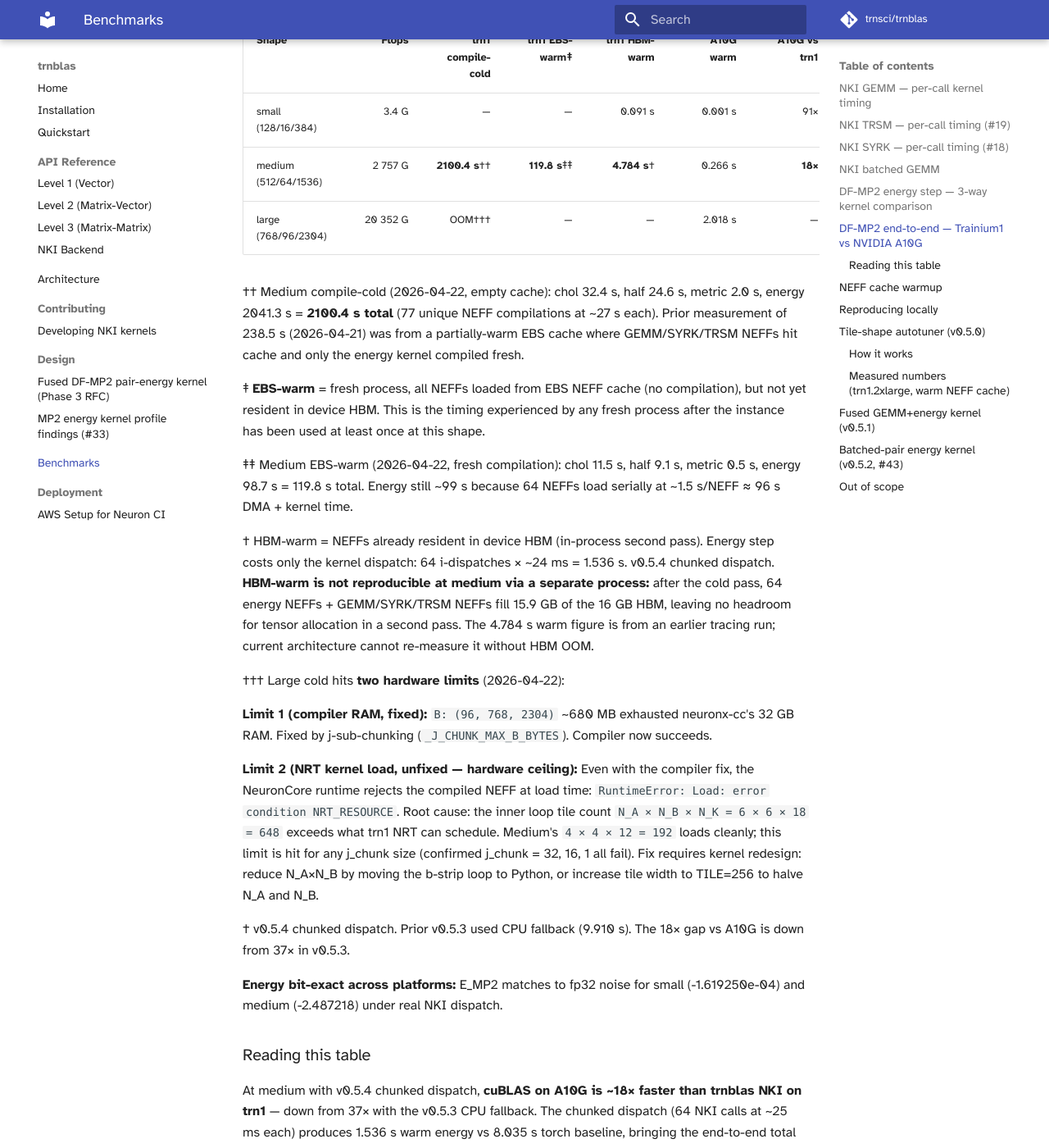
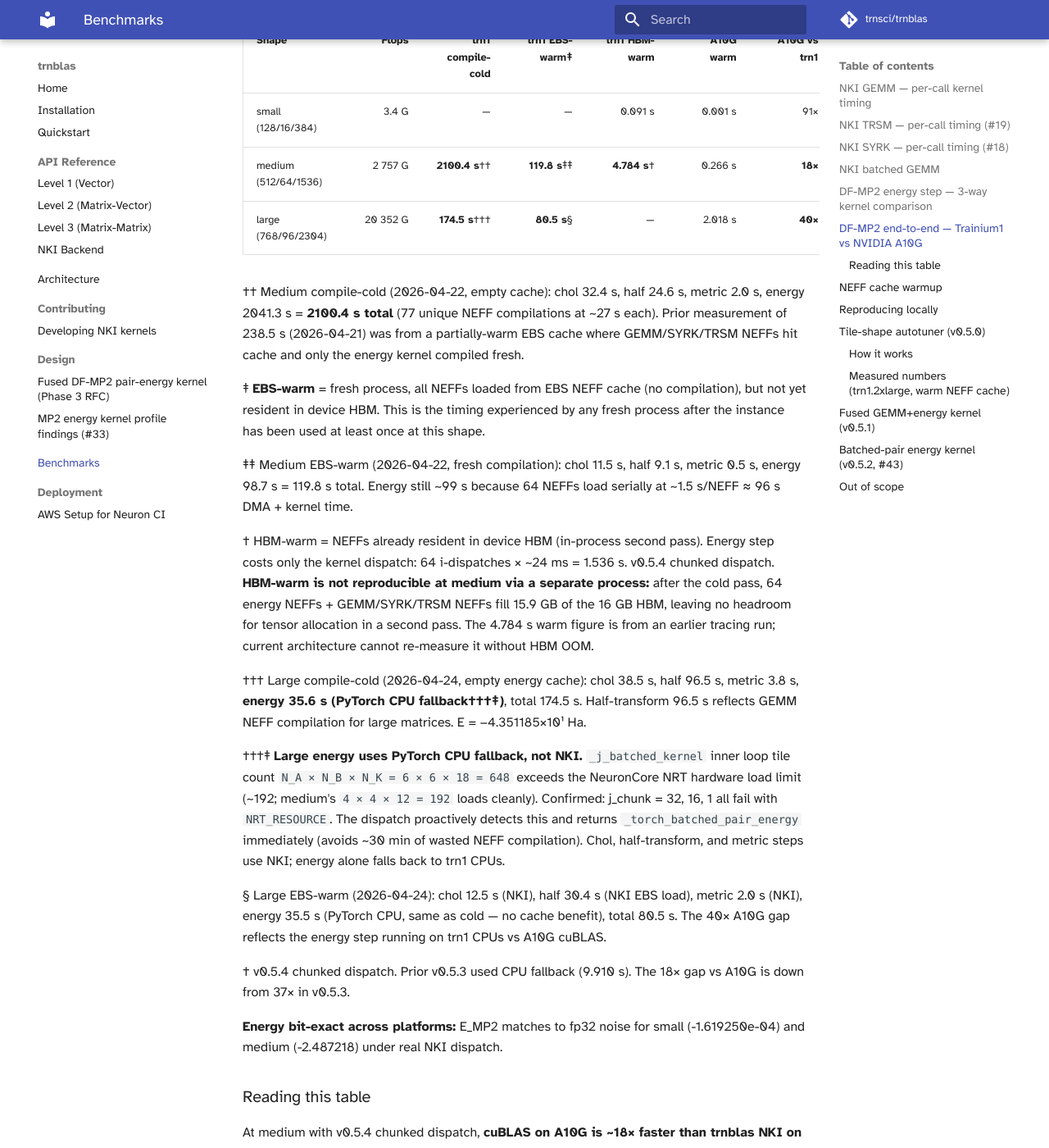
Before and after one commit to trnsci/trnblas, an MkDocs documentation site: the page built from docs/benchmarks.md, in a window 1280 px wide and 1400 px high, scrolled down 4286 px. Shown: the whole window at 82% size. Built offline with MkDocs 1.6.1 and Material for MkDocs 9.7.7, drawn with Linux system fonts in a browser that asks for light colours; some web fonts are replaced; comment, search, counter and statistics services are not loaded.

Commit message:
bench: record large-shape timing — PyTorch energy fallback, NKI for other steps

```diff
--- a/docs/benchmarks.md
+++ b/docs/benchmarks.md
@@ -176,7 +176,7 @@ A10G via `g5.xlarge` (~$1/hr), trn1 via `trn1.2xlarge` (~$1.34/hr).
 |----------------------|--------:|------------------:|---------------:|--------------:|----------:|-------------:|
 | small (128/16/384)   | 3.4 G   | —                 | —              | 0.091 s       | 0.001 s   | 91×          |
 | medium (512/64/1536) | 2 757 G | **2100.4 s**††    | **119.8 s**‡‡  | **4.784 s**†  | 0.266 s   | **18×**      |
-| large (768/96/2304)  | 20 352 G | OOM†††           | —              | —             | 2.018 s   | —            |
+| large (768/96/2304)  | 20 352 G | **174.5 s**†††   | **80.5 s**§    | —             | 2.018 s   | **40×**      |
 
 †† Medium compile-cold (2026-04-22, empty cache): chol 32.4 s, half 24.6 s, metric 2.0 s,
 energy 2041.3 s = **2100.4 s total** (77 unique NEFF compilations at ~27 s each). Prior
@@ -198,18 +198,20 @@ cold pass, 64 energy NEFFs + GEMM/SYRK/TRSM NEFFs fill 15.9 GB of the 16 GB HBM,
 no headroom for tensor allocation in a second pass. The 4.784 s warm figure is from an
 earlier tracing run; current architecture cannot re-measure it without HBM OOM.
 
-††† Large cold hits **two hardware limits** (2026-04-22):
+††† Large compile-cold (2026-04-24, empty energy cache): chol 38.5 s, half 96.5 s,
+metric 3.8 s, **energy 35.6 s (PyTorch CPU fallback†††‡)**, total 174.5 s. Half-transform
+96.5 s reflects GEMM NEFF compilation for large matrices. E = −4.351185×10¹ Ha.
 
-**Limit 1 (compiler RAM, fixed):** `B: (96, 768, 2304)` ~680 MB exhausted neuronx-cc's
-32 GB RAM. Fixed by j-sub-chunking (`_J_CHUNK_MAX_B_BYTES`). Compiler now succeeds.
+†††‡ **Large energy uses PyTorch CPU fallback, not NKI.** `_j_batched_kernel` inner loop
+tile count `N_A × N_B × N_K = 6 × 6 × 18 = 648` exceeds the NeuronCore NRT hardware
+load limit (~192; medium's `4 × 4 × 12 = 192` loads cleanly). Confirmed: j_chunk = 32,
+16, 1 all fail with `NRT_RESOURCE`. The dispatch proactively detects this and returns
+`_torch_batched_pair_energy` immediately (avoids ~30 min of wasted NEFF compilation).
+Chol, half-transform, and metric steps use NKI; energy alone falls back to trn1 CPUs.
 
-**Limit 2 (NRT kernel load, unfixed — hardware ceiling):** Even with the compiler fix,
-the NeuronCore runtime rejects the compiled NEFF at load time:
-`RuntimeError: Load: error condition NRT_RESOURCE`. Root cause: the inner loop tile count
-`N_A × N_B × N_K = 6 × 6 × 18 = 648` exceeds what trn1 NRT can schedule. Medium's
-`4 × 4 × 12 = 192` loads cleanly; this limit is hit for any j_chunk size (confirmed
-j_chunk = 32, 16, 1 all fail). Fix requires kernel redesign: reduce N_A×N_B by moving
-the b-strip loop to Python, or increase tile width to TILE=256 to halve N_A and N_B.
+§ Large EBS-warm (2026-04-24): chol 12.5 s (NKI), half 30.4 s (NKI EBS load),
+metric 2.0 s (NKI), energy 35.5 s (PyTorch CPU, same as cold — no cache benefit), total
+80.5 s. The 40× A10G gap reflects the energy step running on trn1 CPUs vs A10G cuBLAS.
 
 † v0.5.4 chunked dispatch. Prior v0.5.3 used CPU fallback (9.910 s). The 18× gap vs A10G
 is down from 37× in v0.5.3.
```
Also changed, not shown: CHANGELOG.md (+19 -22 lines).
